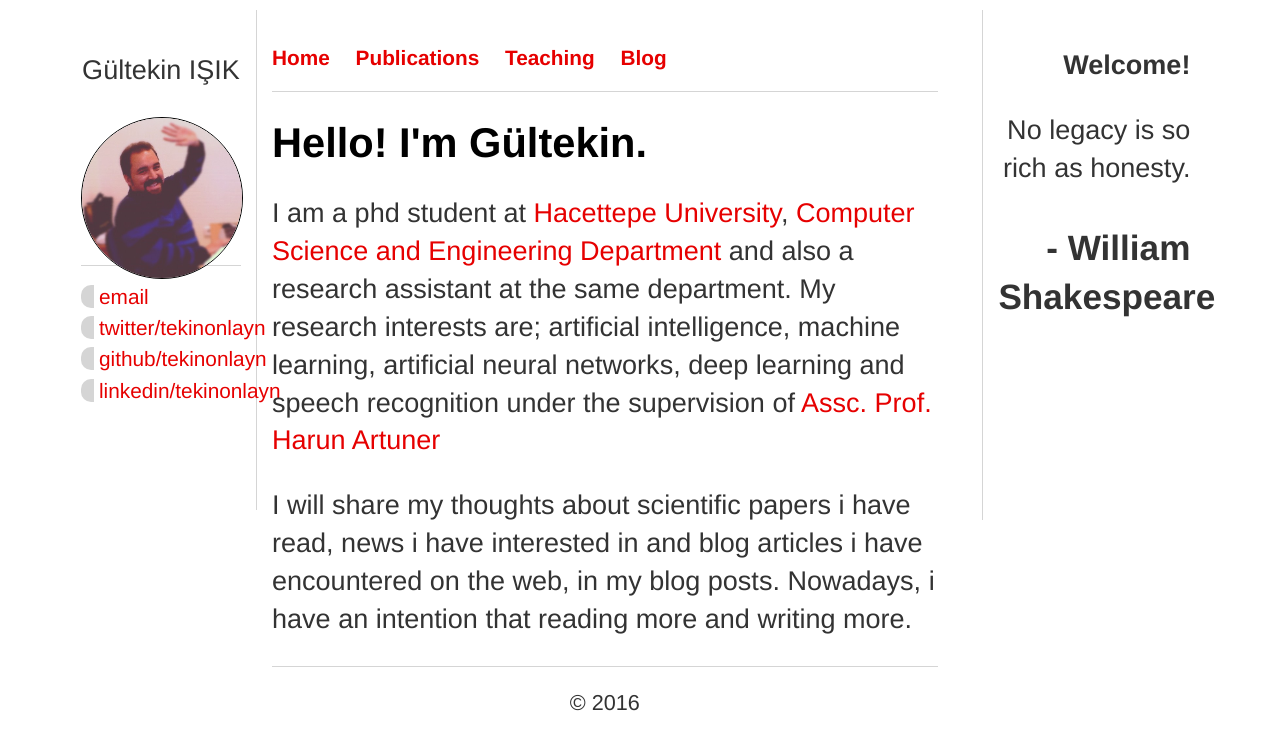
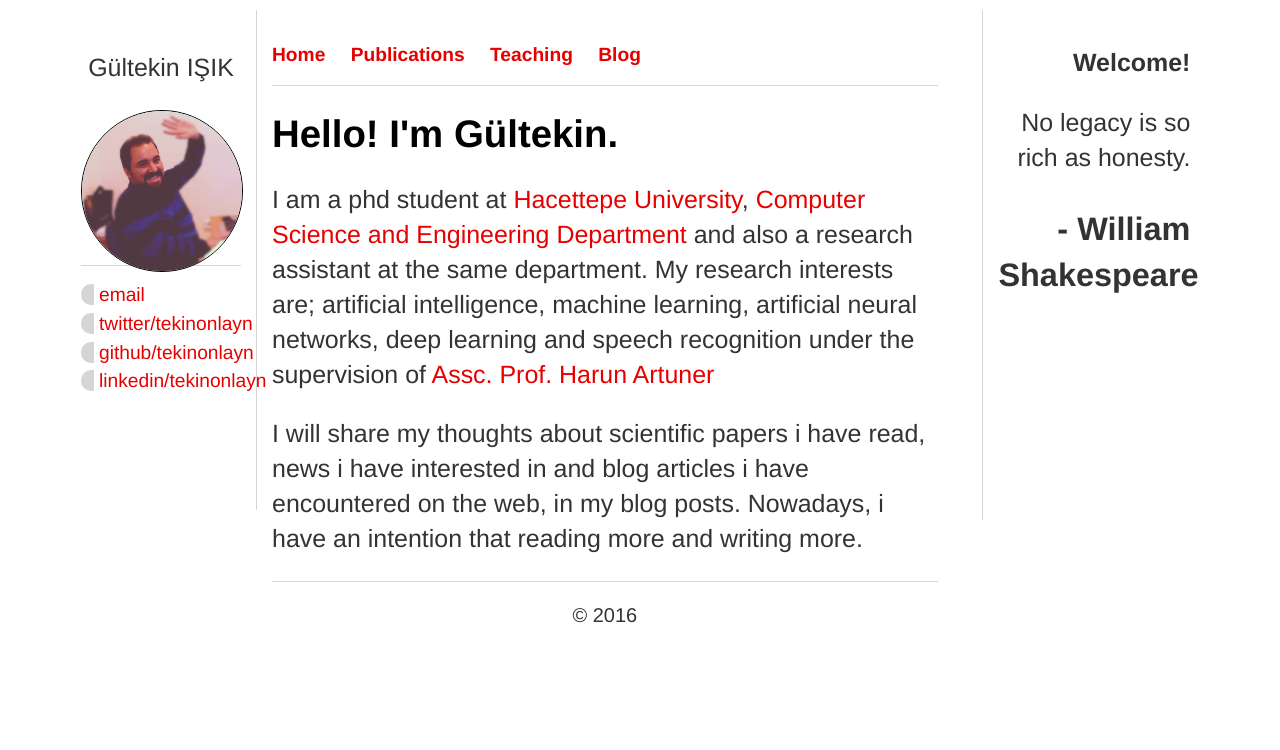
Before and after one commit to tekinonlayn/gi.github.io, a Jekyll site: the page built from index.html, in a window 1280 px wide. Shown: the top 750 px of the page. Built offline with Jekyll 4.4.1, drawn with Linux system fonts in a browser that asks for light colours.

Commit message:
Update varsay.css

```diff
--- a/css/varsay.css
+++ b/css/varsay.css
@@ -1,7 +1,7 @@
 body {
     margin: 10px auto;
     font-family:'Helvetica', 'Arial', 'Sans-Serif';
-    font-size:1.3em;
+    font-size:1.2em;
     /*width: 100%;*/
 }
 #sol {
@@ -47,6 +47,7 @@ body {
     margin-bottom: 15px;
     text-align: center;
     float: right;
+    display: inline-block;
     margin-right: 15px;
 }
 
@@ -54,6 +55,7 @@ body {
     width: 160px;
     height: 80px;
     float: right;
+    display: inline-block;
     margin-right: 15px;
 }
 
```
